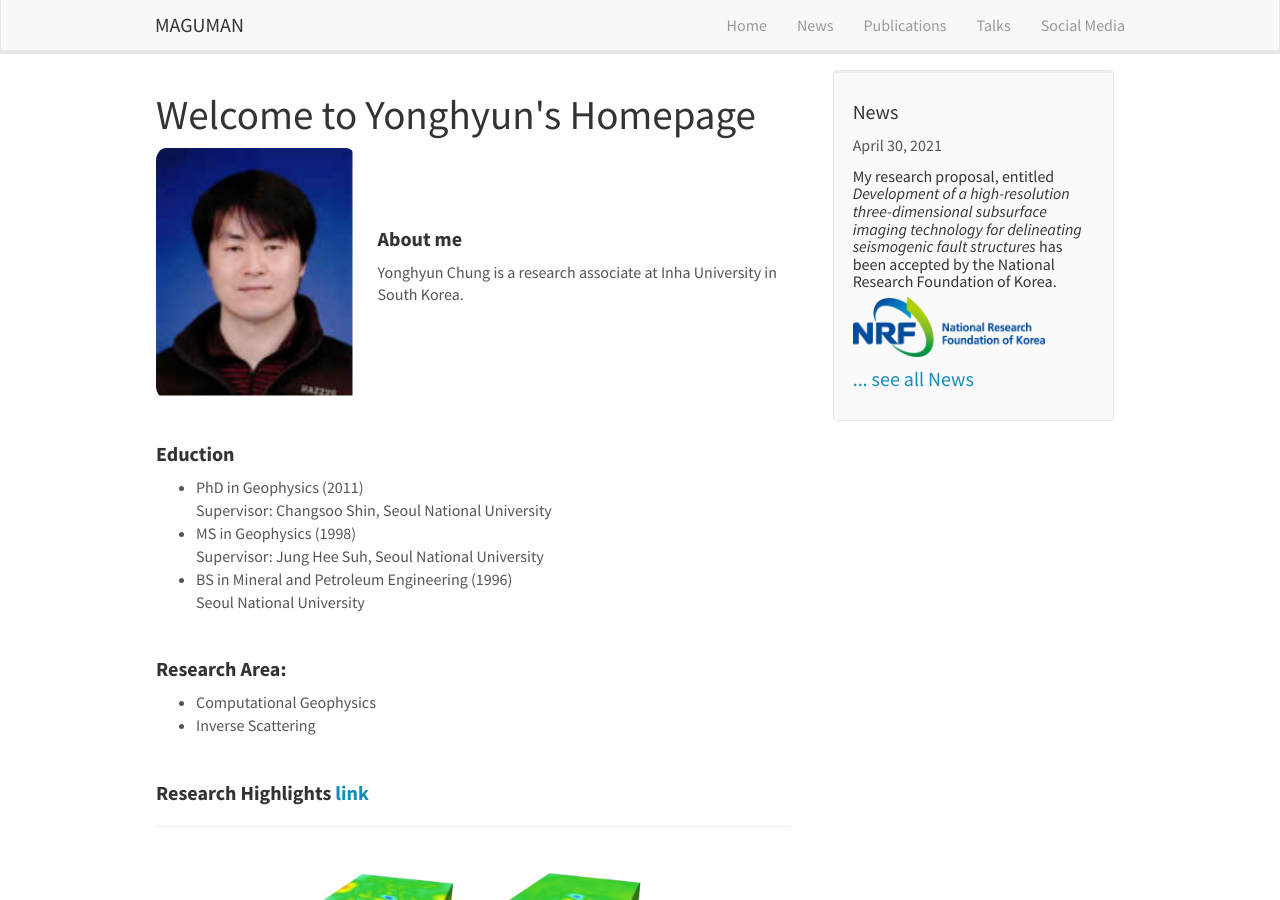
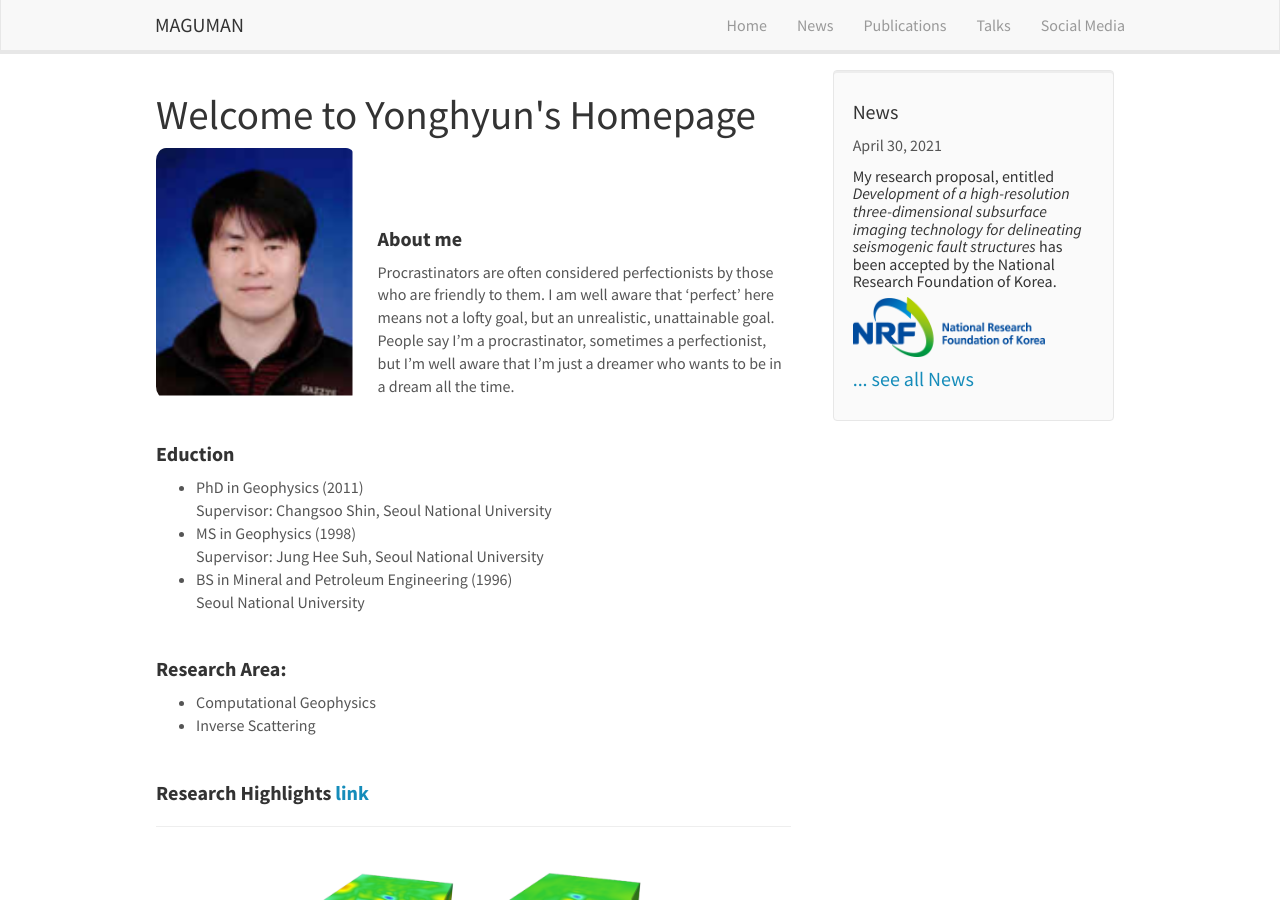
Before and after one commit to maguman/maguman.github.io, a Jekyll site: the page built from _pages/home.md, in a window 1280 px wide and 900 px high. Built offline with Jekyll 4.4.1, drawn with Linux system fonts in a browser that asks for light colours; nearby versions of some CDN libraries.

Commit message:
Update home.md

```diff
--- a/_pages/home.md
+++ b/_pages/home.md
@@ -21,7 +21,8 @@ permalink: /
 
 #### **About me**
 
-Yonghyun Chung is a research associate at Inha University in South Korea.
+Procrastinators are often considered perfectionists by those who are friendly to them. I am well aware that 'perfect' here means not a lofty goal, but an unrealistic, unattainable goal. People say I'm a procrastinator, sometimes a perfectionist, but I'm well aware that I'm just a dreamer who wants to be in a dream all the time.
+<!-- Yonghyun Chung is a research associate at Inha University in South Korea. -->
 <!-- He attended Seoul National University, where he received a BS (1996) from the department of mineral and petroleum engineering, and an MS (1998) and PhD (2011) in geophysics. He held postdoctoral fellowship and reearch assistant professor positions at Hanyang University and was a research associate at Seoul National University before joining the Industrial Science and Technology Research Institute at Inha University in 2020. Besides his research experience, he has 10 years of experience as an exploration geophysicist and software engineer. His current research interests include moving beyond linear approximations in nonlinear geophysical inverse problems. -->
   </div>
 </div>
```
